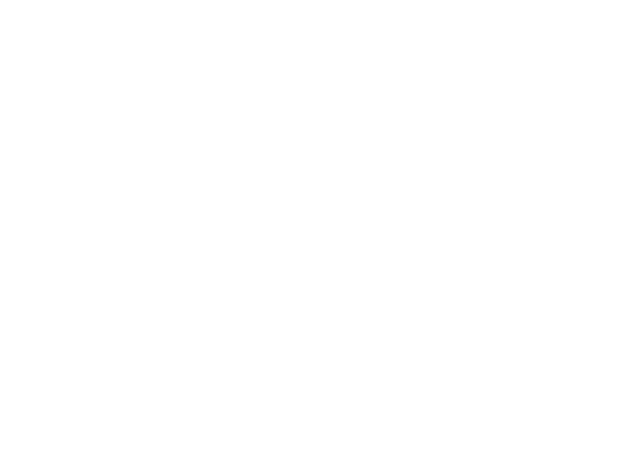
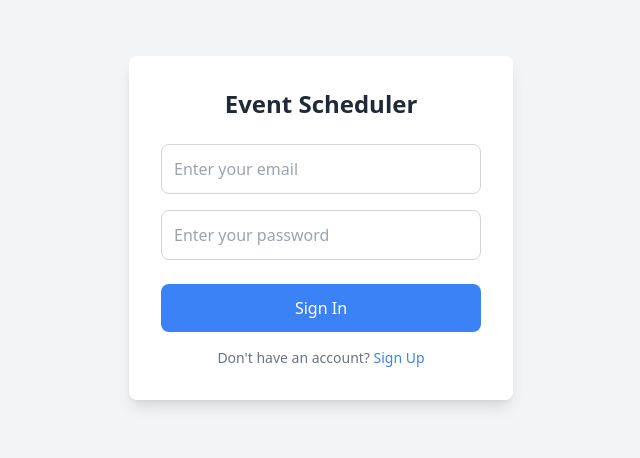
Before and after one commit to darynazin/Event-Scheduler, a React (Vite) app: page /signin in a window 1280 px wide. Shown: the part 204-662 px from the top of the page, without its empty margins (319-959 px from the left). Built offline with nearby package versions, Linux system fonts and the light colour scheme.

Commit message:
added forms

```diff
--- a/src/pages/SignIn.jsx
+++ b/src/pages/SignIn.jsx
@@ -1,8 +1,80 @@
-function SignIn() {
+import React, { useState } from "react";
+import { Link } from "react-router-dom";
+
+const SignIn = () => {
+  const [email, setEmail] = useState("");
+  const [password, setPassword] = useState("");
+  const [error, setError] = useState("");
+
+  const handleSubmit = (e) => {
+    e.preventDefault();
+
+    if (!email || !password) {
+      setError("Please fill in both fields.");
+      return;
+    }
+    console.log("Signed in with:", email, password);
+  };
+
   return (
-    <div>
+    <div className="flex justify-center items-center min-h-screen bg-gray-100">
+      <div className="bg-white p-8 rounded-lg shadow-lg w-full max-w-sm">
+        <h2 className="text-2xl font-semibold text-center mb-6">
+          Event Scheduler
+        </h2>
+
+        {error && <div className="text-red-500 text-sm mb-4">{error}</div>}
+
+        <form onSubmit={handleSubmit}>
+          <div className="mb-4">
+            <label
+              className="block text-sm font-medium text-gray-700 mb-2"
+              htmlFor="email"
+            ></label>
+            <input
+              type="email"
+              id="email"
+              value={email}
+              onChange={(e) => setEmail(e.target.value)}
+              className="w-full p-3 border border-gray-300 rounded-lg focus:outline-none focus:ring-2 focus:ring-blue-500"
+              placeholder="Enter your email"
+              required
+            />
+          </div>
+
+          <div className="mb-6">
+            <label
+              className="block text-sm font-medium text-gray-700 mb-2"
+              htmlFor="password"
+            ></label>
+            <input
+              type="password"
+              id="password"
+              value={password}
+              onChange={(e) => setPassword(e.target.value)}
+              className="w-full p-3 border border-gray-300 rounded-lg focus:outline-none focus:ring-2 focus:ring-blue-500"
+              placeholder="Enter your password"
+              required
+            />
+          </div>
+
+          <button
+            type="submit"
+            className="w-full bg-blue-500 text-white p-3 rounded-lg hover:bg-blue-600 focus:outline-none focus:ring-2 focus:ring-blue-500"
+          >
+            Sign In
+          </button>
+        </form>
+
+        <p className="text-center text-sm text-gray-500 mt-4">
+          Don't have an account?{" "}
+          <a href="/signup" className="text-blue-500 hover:text-blue-600">
+            Sign Up
+          </a>
+        </p>
+      </div>
     </div>
   );
-}
+};
 
 export default SignIn;
--- a/src/pages/SignUp.jsx
+++ b/src/pages/SignUp.jsx
@@ -1,8 +1,95 @@
-function SignUp() {
+import React, { useState } from "react";
+
+const SignUp = () => {
+  const [email, setEmail] = useState("");
+  const [password, setPassword] = useState("");
+  const [confirmPassword, setConfirmPassword] = useState("");
+  const [error, setError] = useState("");
+
+  const handleSubmit = (e) => {
+    e.preventDefault();
+
+    if (!email || !password || !confirmPassword) {
+      setError("Please fill in all fields.");
+      return;
+    }
+
+    if (password !== confirmPassword) {
+      setError("Passwords do not match.");
+      return;
+    }
+
+    console.log("Signed up with:", email, password);
+  };
+
   return (
-    <div>
+    <div className="flex justify-center items-center min-h-screen bg-gray-100">
+      <div className="bg-white p-8 rounded-lg shadow-lg w-full max-w-sm">
+        <h2 className="text-2xl font-semibold text-center mb-6">
+          Event Scheduler
+        </h2>
+
+        {error && <div className="text-red-500 text-sm mb-4">{error}</div>}
+
+        <form onSubmit={handleSubmit}>
+          <div className="mb-4">
+            <label
+              className="block text-sm font-medium text-gray-700 mb-2"
+              htmlFor="email"
+            ></label>
+            <input
+              type="email"
+              id="email"
+              value={email}
+              onChange={(e) => setEmail(e.target.value)}
+              className="w-full p-3 border border-gray-300 rounded-lg"
+              placeholder="Enter your email"
+              required
+            />
+          </div>
+
+          <div className="mb-4">
+            <label
+              className="block text-sm font-medium text-gray-700 mb-2"
+              htmlFor="password"
+            ></label>
+            <input
+              type="password"
+              id="password"
+              value={password}
+              onChange={(e) => setPassword(e.target.value)}
+              className="w-full p-3 border border-gray-300 rounded-lg"
+              placeholder="Enter your password"
+              required
+            />
+          </div>
+
+          <div className="mb-6">
+            <label
+              className="block text-sm font-medium text-gray-700 mb-2"
+              htmlFor="confirmPassword"
+            ></label>
+            <input
+              type="password"
+              id="confirmPassword"
+              value={confirmPassword}
+              onChange={(e) => setConfirmPassword(e.target.value)}
+              className="w-full p-3 border border-gray-300 rounded-lg"
+              placeholder="Confirm your password"
+              required
+            />
+          </div>
+
+          <button
+            type="submit"
+            className="w-full bg-blue-500 text-white p-3 rounded-lg"
+          >
+            Sign Up
+          </button>
+        </form>
+      </div>
     </div>
   );
-}
+};
 
 export default SignUp;
```
Also changed, not shown: src/pages/Home.jsx (+1 -6 lines).
